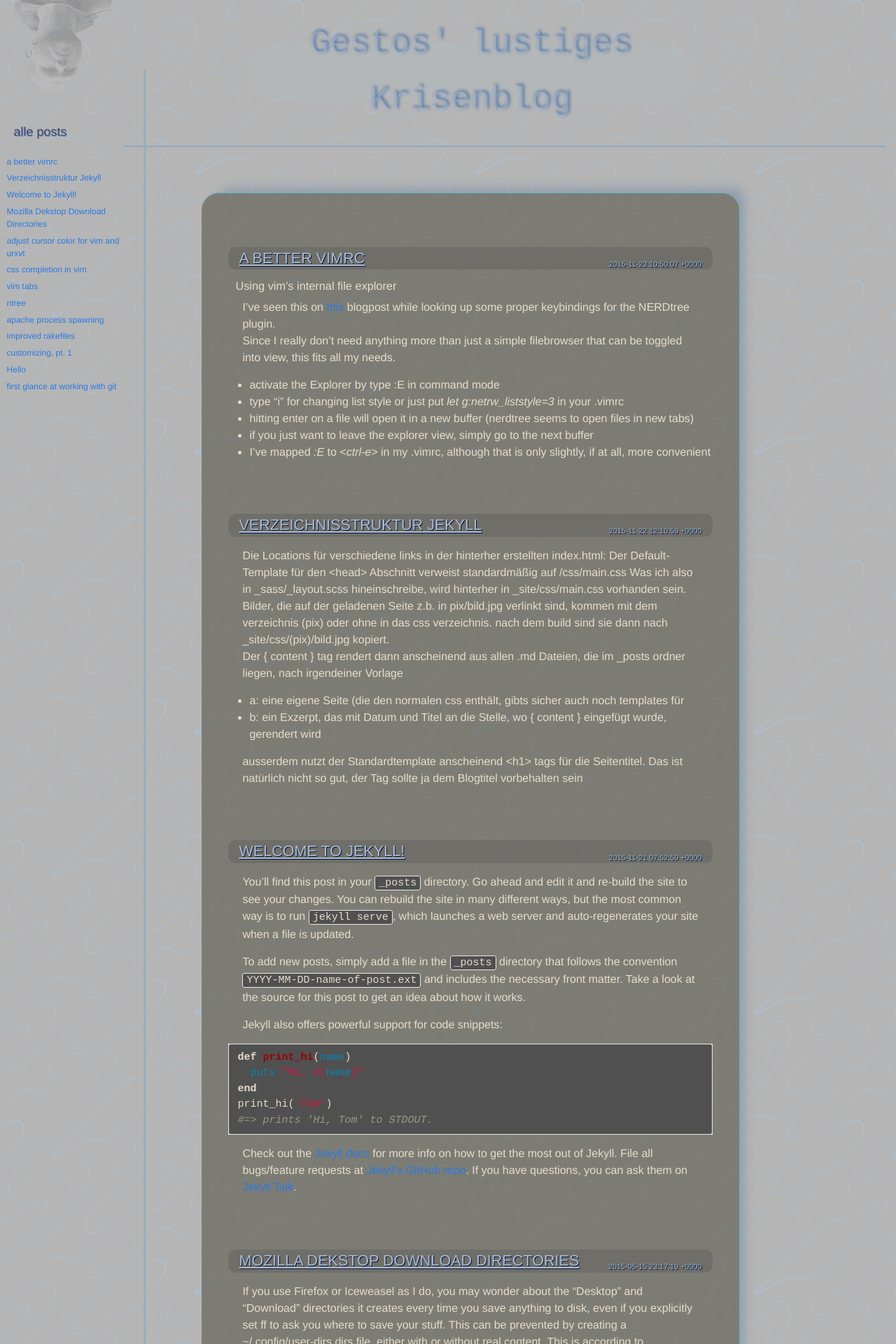
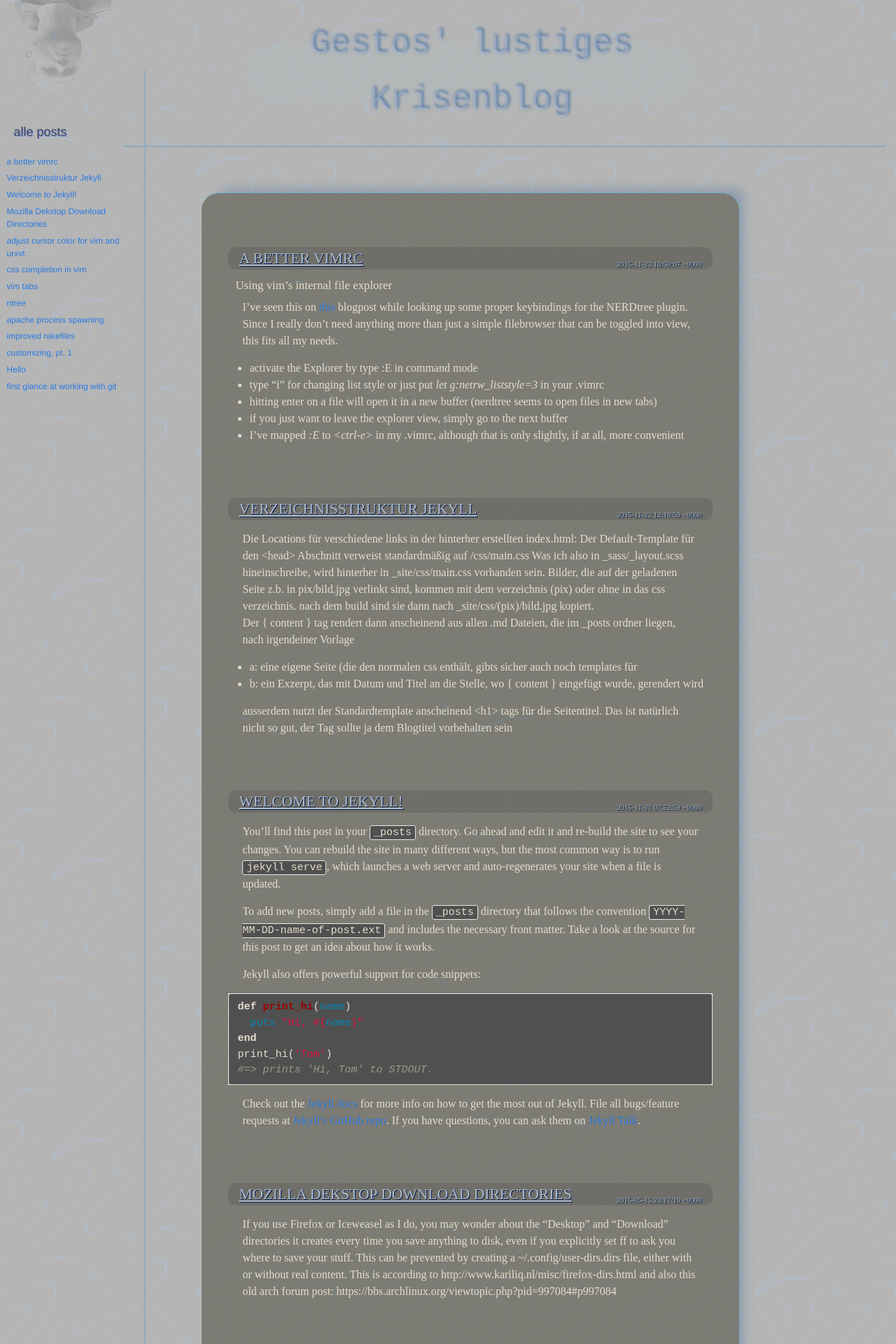
Before and after one commit to gestos/simplon, a Jekyll site: the page built from index.html, in a window 1280 px wide. Shown: the top 1920 px of the page at 70% size. Built offline with Jekyll 4.4.1, drawn with Linux system fonts in a browser that asks for light colours.

Commit message:
new typeface

```diff
--- a/_sass/_layout.scss
+++ b/_sass/_layout.scss
@@ -86,6 +86,7 @@ pre, code {
 
 
 #right {
+  font-family: Avantgarde;
   min-height: 800px;
   background: rgba(44, 42, 23, 0.41) none repeat scroll 0% 0%;
   margin-top: 5%;
@@ -119,7 +120,7 @@ pre, code {
   margin-bottom: 10px;
   margin-left: 10px;
   line-height: 1;
-  font-size: 1.02em;
+  font-size: 1.05em;
 }
 .blogpost-datum {
   color: #9CB3BA;
```
